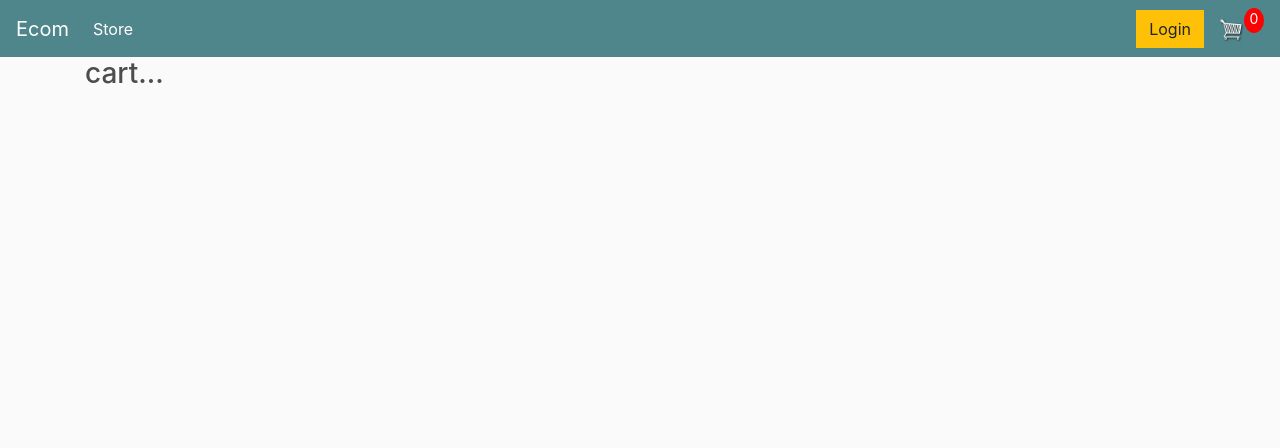
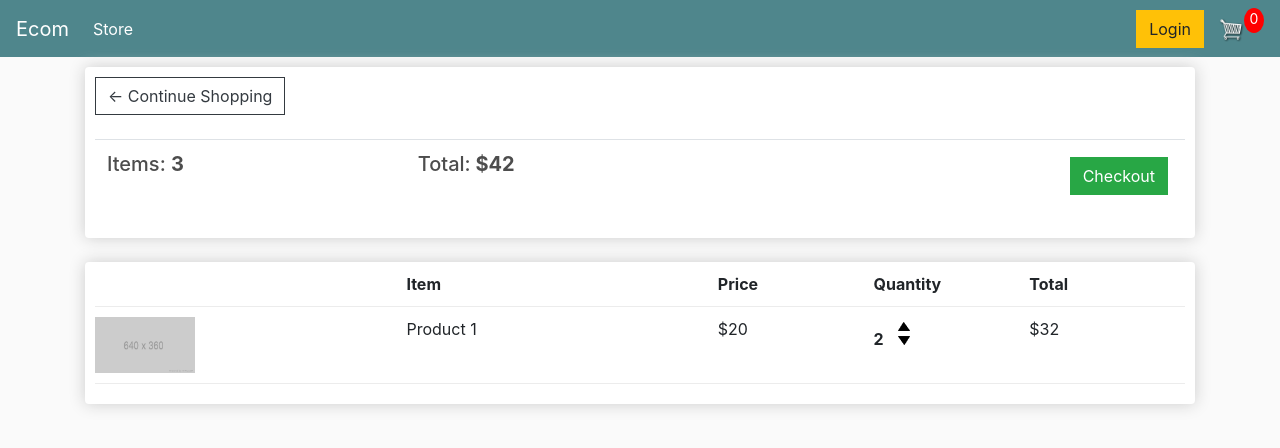
Before and after one commit to amjedsaleel/E-commerce, a Django app: page /cart/ in a window 1280 px wide. Shown: the top 448 px of the page. Run offline with Django 3.2, Linux system fonts and the light colour scheme; lists and menus that the app fills with data are empty; some libraries are stand-ins or nearby versions.

Commit message:
customize cart page

```diff
--- a/store/templates/store/cart.html
+++ b/store/templates/store/cart.html
@@ -1,6 +1,50 @@
 {% extends 'store/main.html' %}
+{% load static %}
 
 {% block content %}
-    <h3>cart...</h3>
+    <div class="row">
+        <div class="col-lg-12">
+            <div class="box-element">
+                <a class="btn btn-outline-dark" href="{% url 'store' %}">&#x2190; Continue Shopping</a>
+                <br>
+                <br>
+                <table class="table">
+                    <tr>
+                        <th><h5>Items: <strong>3</strong></h5></th>
+                        <th><h5>Total:<strong> $42</strong></h5></th>
+                        <th>
+                            <a style="float:right; margin:5px;" class="btn btn-success" href="{% url 'checkout' %}">Checkout</a>
+                        </th>
+                    </tr>
+                </table>
+            </div>
+
+            <br>
+            <div class="box-element">
+                <div class="cart-row">
+                    <div style="flex:2"></div>
+                    <div style="flex:2"><strong>Item</strong></div>
+                    <div style="flex:1"><strong>Price</strong></div>
+                    <div style="flex:1"><strong>Quantity</strong></div>
+                    <div style="flex:1"><strong>Total</strong></div>
+                </div>
+
+                <div class="cart-row">
+                    <div style="flex:2"><img class="row-image" src="{% static 'images/placeholder.png' %}"></div>
+                    <div style="flex:2"><p>Product 1</p></div>
+                    <div style="flex:1"><p>$20</p></div>
+                    <div style="flex:1">
+                        <p class="quantity">2</p>
+                        <div class="quantity">
+                            <img class="chg-quantity" src="{% static  'images/arrow-up.png' %}">
+
+                            <img class="chg-quantity" src="{% static  'images/arrow-down.png' %}">
+                        </div>
+                    </div>
+                    <div style="flex:1"><p>$32</p></div>
+                </div>
+            </div>
+        </div>
+    </div>
 
 {% endblock content %}
```
